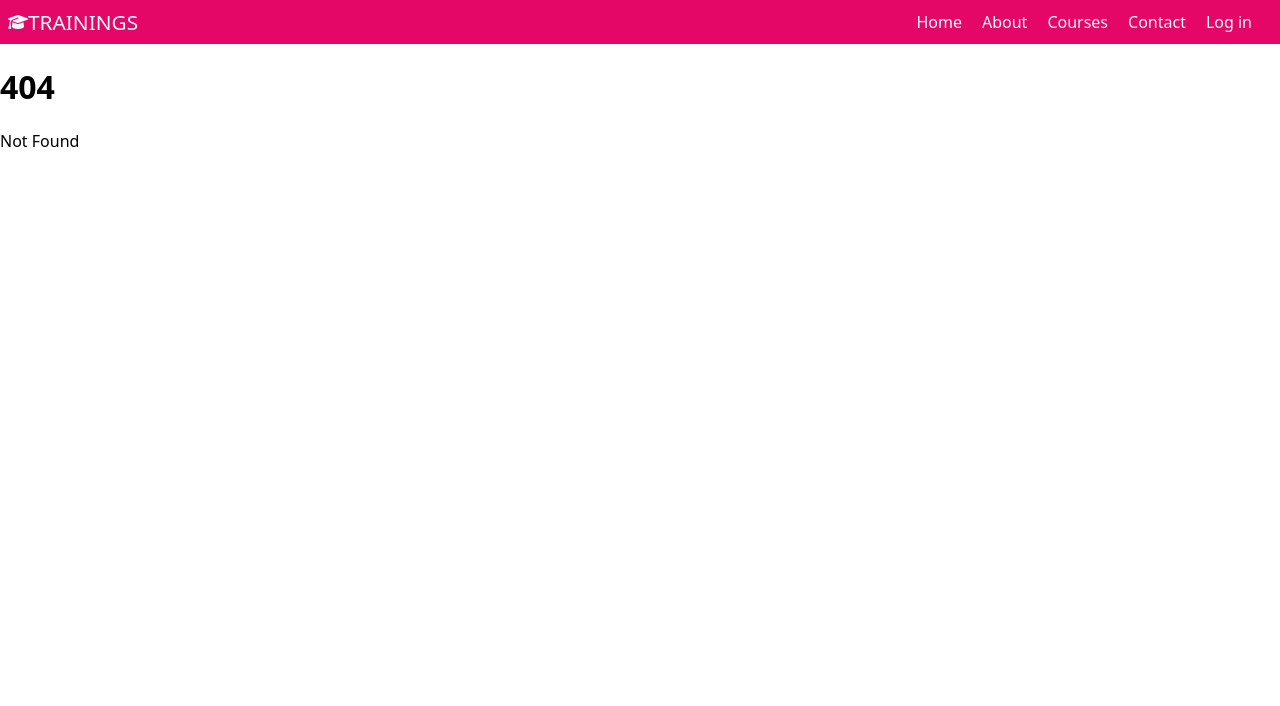
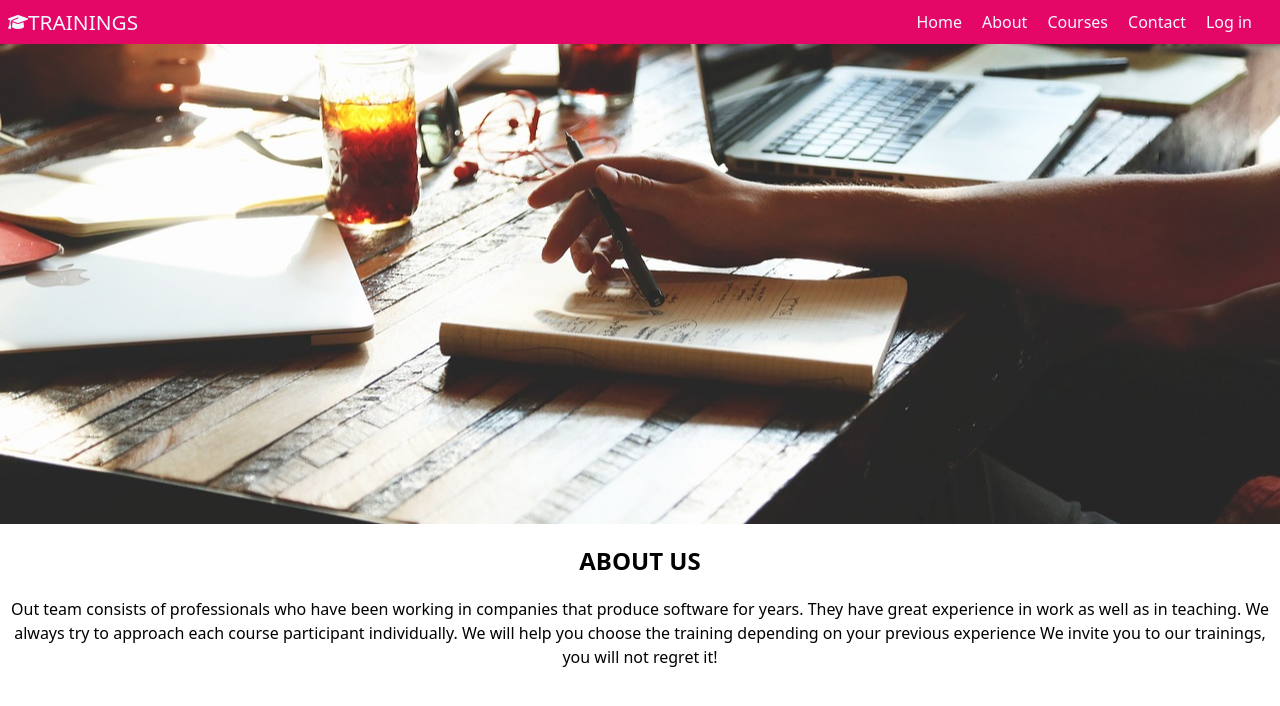
Before and after one commit to IrinaKozka/Trainings-app, a SvelteKit app: page /about in a window 1280 px wide. Before the commit this address had no page. Shown: the top 706 px of the page. Built offline with nearby package versions, Linux system fonts and the light colour scheme.

Commit message:
add about page

```diff
--- /dev/null
+++ b/src/routes/about/+page.svelte
@@ -0,0 +1,37 @@
+<div class="container">
+    <div class="image">
+
+    </div>
+    <div class="text">
+        <h2>about us</h2>
+        <p>
+            Out team consists of professionals who have been working in companies that produce software for years. They have great experience in work as well as in teaching. We always try to approach each course participant individually. We will help you choose the training depending on your previous experience We invite you to our trainings, you will not regret it!
+        </p>
+    </div>
+</div>
+
+<style>
+    h2{
+        font-size: 1.5rem;
+        text-transform: uppercase;
+        text-align: center;
+    }
+
+    p {
+    font-size: 1rem;
+    font-weight: 250;
+    line-height: 24px;
+    letter-spacing: 0em;
+    text-align: center;
+    }
+
+    .image {
+    display: flexbox;
+    width: 100%;
+    height: 30rem;
+    background-image: url(startup-593341_1280.jpg);
+    background-size: cover;
+    background-position: center;
+     background-repeat: no-repeat;
+    }
+</style>
```
Also changed, not shown: src/routes/about/startup-593341_1280.jpg (added).
